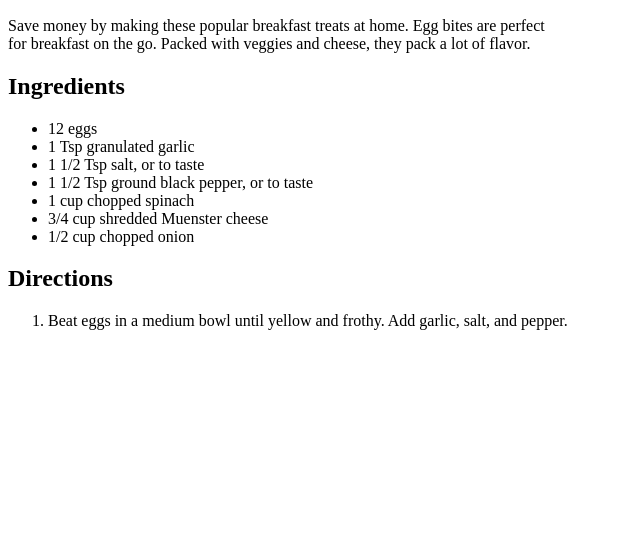
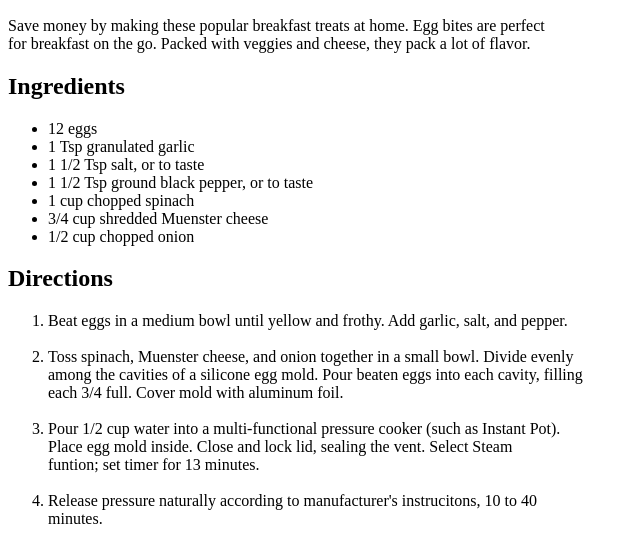
Before and after one commit to Gongfather/odin-recipes, a plain HTML site: page recipes/instant-pot-egg-bites.html in a window 1280 px wide. Shown: the part 434-978 px from the top of the page, without its empty margins (0-640 px from the left). Before the commit the page ends 800 px from the top, so only its background shows below. Drawn offline with Linux system fonts and the light colour scheme.

Commit message:
Add recipe directions.

```diff
--- a/recipes/instant-pot-egg-bites.html
+++ b/recipes/instant-pot-egg-bites.html
@@ -25,7 +25,20 @@
     <h2>Directions</h2>
     <ol>
     <li>Beat eggs in a medium bowl until yellow and frothy.  Add garlic, salt, and pepper.</li>
-    </ol>
+    <br>
+    <li>Toss spinach, Muenster cheese, and onion together in a small bowl.  Divide evenly <br>
+        among the cavities of a silicone egg mold.  Pour beaten eggs into each cavity, filling <br>
+        each 3/4 full.  Cover mold with aluminum foil.</li>
+    <br>
+    <li>Pour 1/2 cup water into a multi-functional pressure cooker (such as Instant Pot).<br>
+        Place egg mold inside.  Close and lock lid, sealing the vent.  Select Steam <br>
+        funtion; set timer for 13 minutes.</li>
+    <br>
+    <li>Release pressure naturally according to manufacturer's instrucitons, 10 to 40 <br>
+        minutes.</li>
+
+</ol>
+
 </body>
 
 </html>
```
